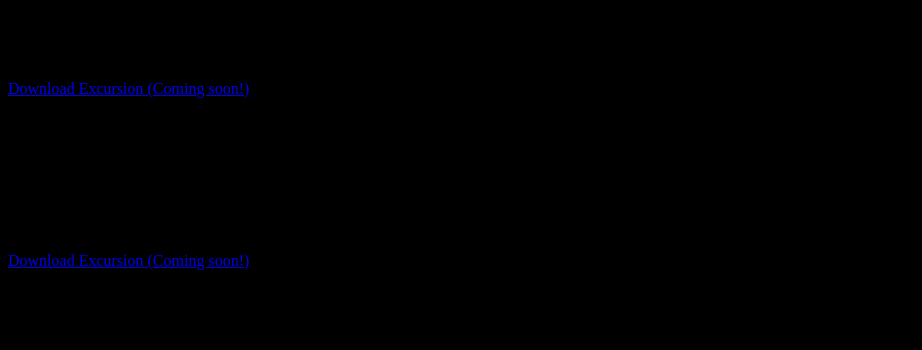
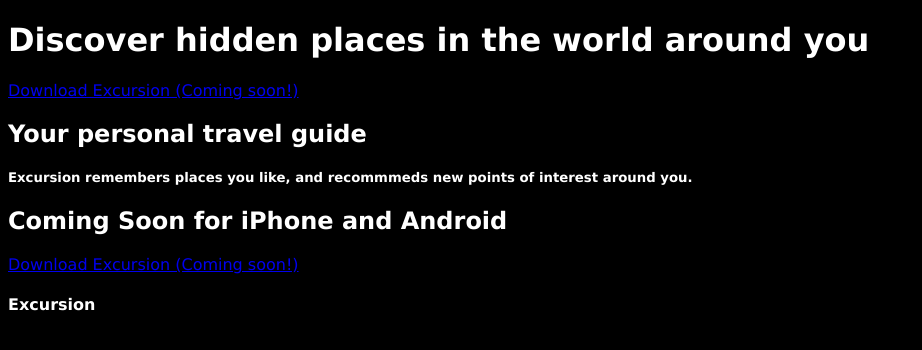
Before and after one commit to mwagner-ctrl/excursion, a plain HTML site: page index.html in a window 1280 px wide. Shown: the whole page, without its empty margins (0-922 px from the left). Drawn offline with Linux system fonts and the light colour scheme; files that its build step writes are made by us from their sources; grey boxes are pictures that could not be loaded; a web font is replaced by a local one.

Commit message:
add body styles and hero video

```diff
--- a/resources/css/style.css
+++ b/resources/css/style.css
@@ -1,5 +1,8 @@
 body {
     background-color: black;
+    font-family: Verdana, Geneva, Tahoma, sans-serif;
+    font-size: 16px;
+    color: white;
 }
 
 .hero-content {
```
